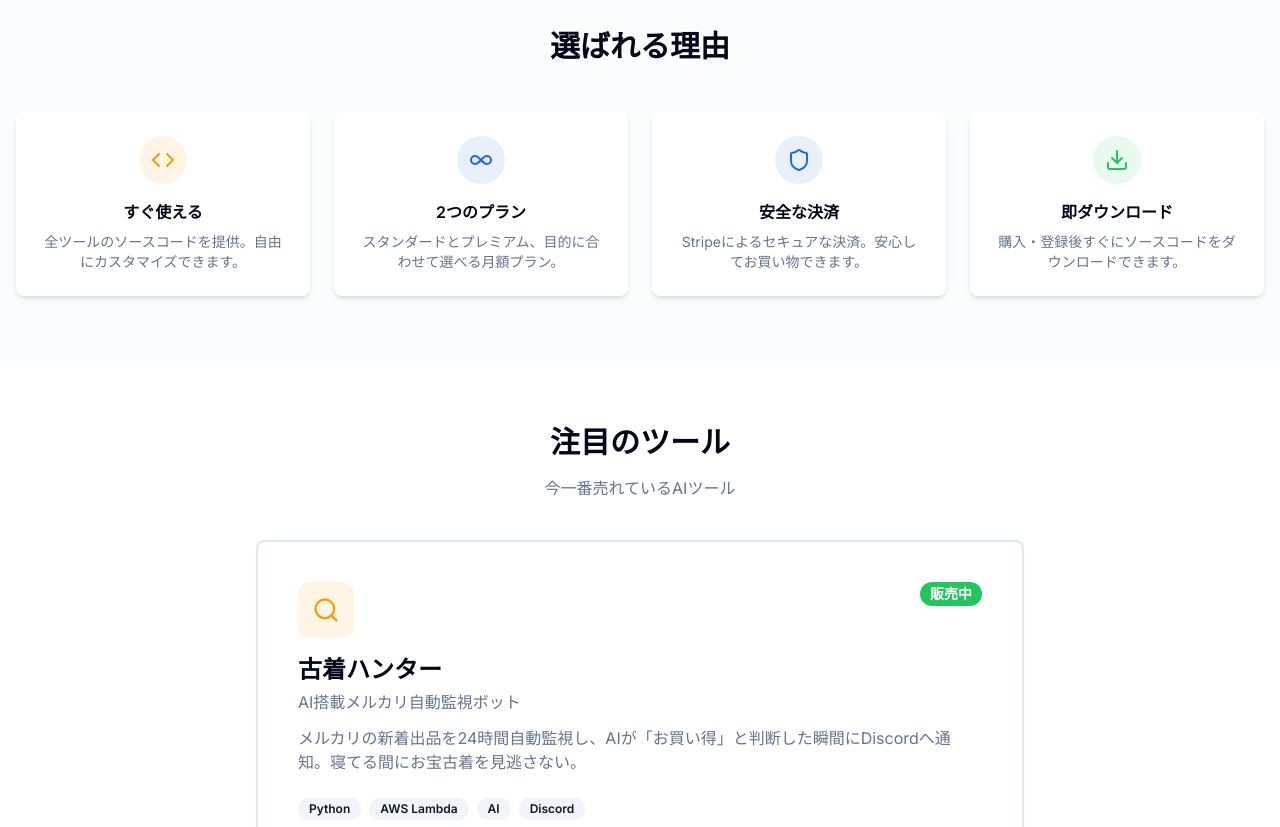
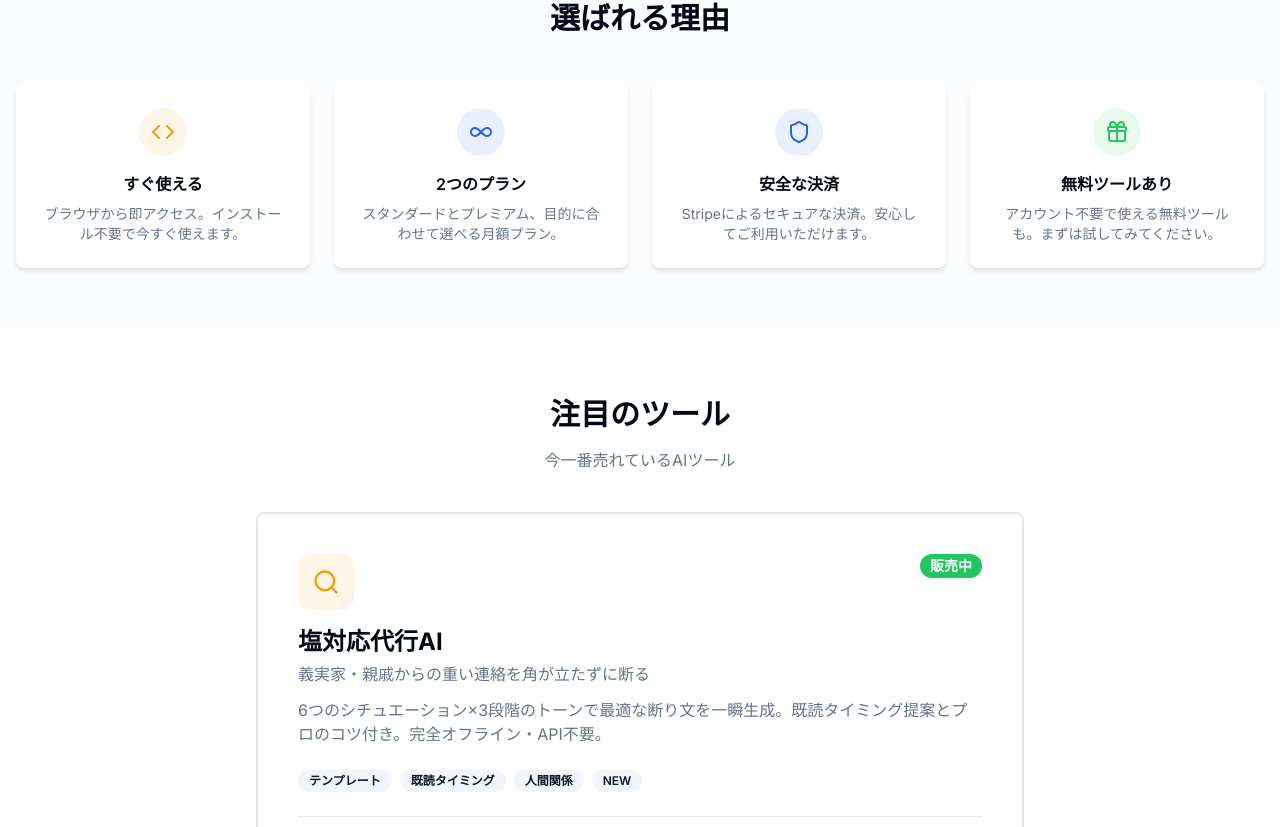
Before and after one commit to fyoneyone9-cyber/nextralabs-membership, a Next.js app: page / in a window 1280 px wide. Shown: the part 633-1460 px from the top of the page. Built offline with nearby package versions, Linux system fonts and the light colour scheme; no server answers.

Commit message:
fix: clean all old copy from top page - no more ソースコード/ダウンロード/全ツール利用可能

```diff
--- a/src/app/page.tsx
+++ b/src/app/page.tsx
@@ -1,18 +1,18 @@
 import Link from 'next/link'
 import { Button } from '@/components/ui/button'
 import { Card, CardContent } from '@/components/ui/card'
-import { Shield, Zap, Code, Download, Bot, Search, FileText, Infinity, PawPrint, Network, ShieldAlert, Store, Rocket, ExternalLink } from 'lucide-react'
+import { Shield, Zap, Code, Gift, Bot, Search, FileText, Infinity, PawPrint, Network, ShieldAlert, Store, Rocket, ExternalLink } from 'lucide-react'
 import { Badge } from '@/components/ui/badge'
 
 const featuredProduct = {
-  id: 'vintage-hunter',
-  title: '古着ハンター',
-  subtitle: 'AI搭載メルカリ自動監視ボット',
+  id: 'shio-taiou',
+  title: '塩対応代行AI',
+  subtitle: '義実家・親戚からの重い連絡を角が立たずに断る',
   description:
-    'メルカリの新着出品を24時間自動監視し、AIが「お買い得」と判断した瞬間にDiscordへ通知。寝てる間にお宝古着を見逃さない。',
+    '6つのシチュエーション×3段階のトーンで最適な断り文を一瞬生成。既読タイミング提案とプロのコツ付き。完全オフライン・API不要。',
   price: '¥980/月',
   priceNote: 'スタンダードプラン',
-  tags: ['Python', 'AWS Lambda', 'AI', 'Discord'],
+  tags: ['テンプレート', '既読タイミング', '人間関係', 'NEW'],
 }
 
 export default function HomePage() {
@@ -30,7 +30,7 @@ export default function HomePage() {
             </span>
           </h1>
           <p className="text-lg md:text-xl text-muted-foreground max-w-2xl mx-auto mb-8">
-            マーケティング、データ分析、業務効率化——あらゆる分野のAIツールが使い放題。スタンダードプラン（¥980/月）で全ツール利用可能。
+            あらゆる業務を加速するAIツールを、月額¥980から利用可能。
           </p>
           <div className="flex flex-col sm:flex-row gap-4 justify-center">
             <Link href="/products">
@@ -64,7 +64,7 @@ export default function HomePage() {
                 </div>
                 <h3 className="font-semibold mb-2">すぐ使える</h3>
                 <p className="text-sm text-muted-foreground">
-                  全ツールのソースコードを提供。自由にカスタマイズできます。
+                  ブラウザから即アクセス。インストール不要で今すぐ使えます。
                 </p>
               </CardContent>
             </Card>
@@ -86,18 +86,18 @@ export default function HomePage() {
                 </div>
                 <h3 className="font-semibold mb-2">安全な決済</h3>
                 <p className="text-sm text-muted-foreground">
-                  Stripeによるセキュアな決済。安心してお買い物できます。
+                  Stripeによるセキュアな決済。安心してご利用いただけます。
                 </p>
               </CardContent>
             </Card>
             <Card className="border-0 shadow-md hover:shadow-lg transition-shadow">
               <CardContent className="p-6 text-center">
                 <div className="mb-4 inline-flex h-12 w-12 items-center justify-center rounded-full bg-green-500/10">
-                  <Download className="h-6 w-6 text-green-500" />
+                  <Gift className="h-6 w-6 text-green-500" />
                 </div>
-                <h3 className="font-semibold mb-2">即ダウンロード</h3>
+                <h3 className="font-semibold mb-2">無料ツールあり</h3>
                 <p className="text-sm text-muted-foreground">
-                  購入・登録後すぐにソースコードをダウンロードできます。
+                  アカウント不要で使える無料ツールも。まずは試してみてください。
                 </p>
               </CardContent>
             </Card>
```
